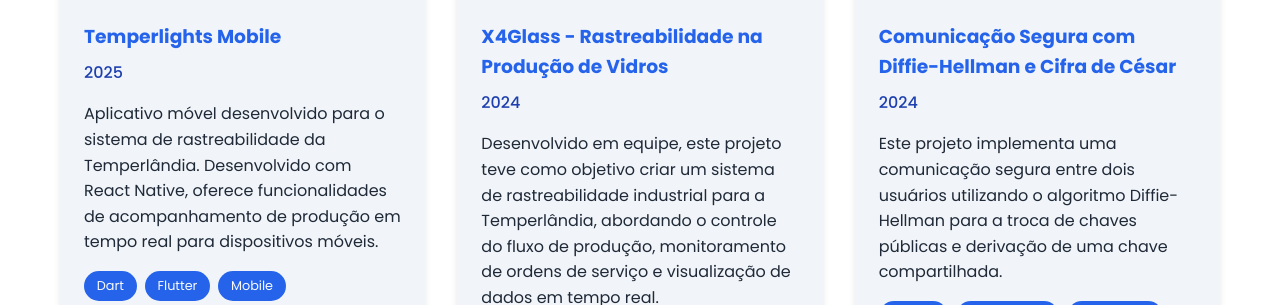
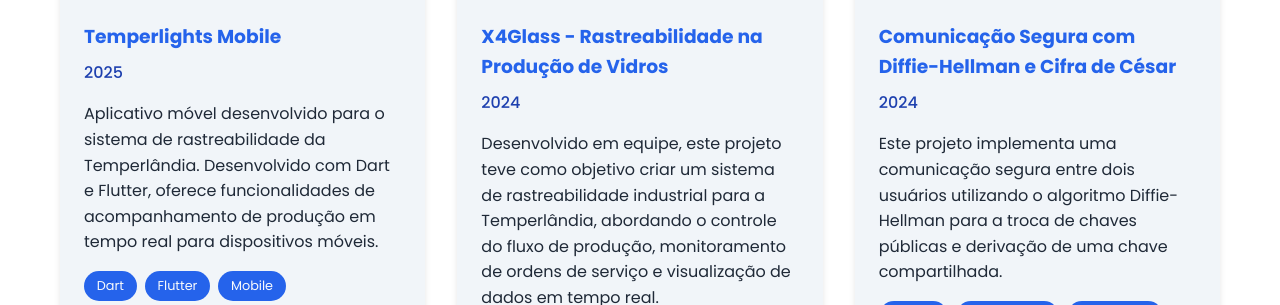
Before and after one commit to EricIkeda1/meuportfolio2.0, a React (Vite) app: page / in a window 1280 px wide. Shown: the part 912-1217 px from the top of the page. Built offline with nearby package versions, Linux system fonts and the light colour scheme.

Commit message:
Correção 2 Projetos

```diff
--- a/src/data/projects.ts
+++ b/src/data/projects.ts
@@ -68,7 +68,7 @@
     id: 8,
     title: "Temperlights Mobile",
     year: "2025",
-    description: "Aplicativo móvel desenvolvido para o sistema de rastreabilidade da Temperlândia. Desenvolvido com React Native, oferece funcionalidades de acompanhamento de produção em tempo real para dispositivos móveis.",
+    description: "Aplicativo móvel desenvolvido para o sistema de rastreabilidade da Temperlândia. Desenvolvido com Dart e Flutter, oferece funcionalidades de acompanhamento de produção em tempo real para dispositivos móveis.",
     tags: ["Dart", "Flutter", "Mobile", "Supabase API"],
     githubUrl: "https://github.com/EricIkeda1/Temperlights-Mobile.git",
     icon: "fas fa-mobile-alt"
```
